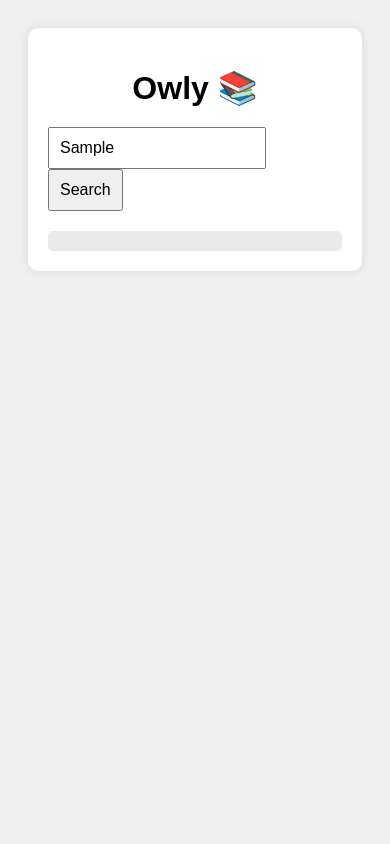
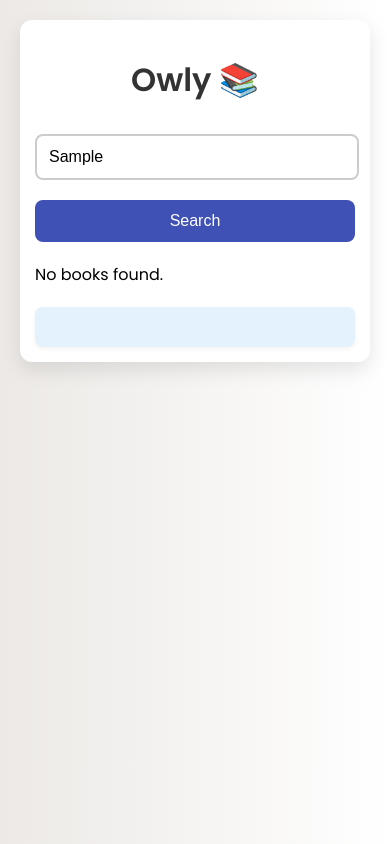
Before and after one commit to francesco-cascioli/Owly-App, a website built with webpack: page index.html in a window 390 px wide. Both pictures are taken after typing "Sample" into the empty fields and a click on the button "Search". Built offline with nearby package versions, Linux system fonts and the light colour scheme; no server answers.

Commit message:
migliorata la responsività,lo stile, l'interfaccia utente e le funzionalità

```diff
--- a/css/style.css
+++ b/css/style.css
@@ -1,6 +1,7 @@
 body {
-    font-family: Arial, sans-serif;
-    background-color: #f0f0f0;
+  font-family: 'Poppins', sans-serif;
+  background: linear-gradient(to right, #ece9e6, #ffffff);
+  margin: 0;
   padding: 20px;
 }
 
@@ -8,26 +9,46 @@ body {
   max-width: 700px;
   margin: auto;
   background-color: white;
-    padding: 20px;
-    border-radius: 10px;
-    box-shadow: 0 0 10px rgba(0,0,0,0.1);
+  padding: 30px;
+  border-radius: 12px;
+  box-shadow: 0 8px 20px rgba(0,0,0,0.1);
 }
 
 h1 {
   text-align: center;
-    margin-bottom: 20px;
+  margin-bottom: 30px;
+  font-weight: 600;
+  color: #333;
 }
 
 input[type="text"] {
-    width: calc(100% - 100px);
-    padding: 10px;
+  width: 100%;
+  padding: 12px;
   font-size: 16px;
+  border: 2px solid #ccc;
+  border-radius: 8px;
+  margin-bottom: 10px;
+  outline: none;
+  transition: border-color 0.3s;
+}
+
+input[type="text"]:focus {
+  border-color: #3f51b5;
 }
 
 button {
-    padding: 10px;
+  padding: 12px 20px;
   font-size: 16px;
+  background-color: #3f51b5;
+  color: white;
+  border: none;
+  border-radius: 8px;
   cursor: pointer;
+  transition: background-color 0.3s;
+}
+
+button:hover {
+  background-color: #303f9f;
 }
 
 #bookList {
@@ -35,18 +56,53 @@ body {
 }
 
 .book {
-    padding: 10px;
-    border-bottom: 1px solid #ccc;
+  padding: 15px;
+  background-color: #f9f9f9;
+  margin-bottom: 10px;
+  border-radius: 8px;
+  box-shadow: 0 2px 5px rgba(0,0,0,0.05);
   cursor: pointer;
+  transition: background-color 0.3s;
 }
 
 .book:hover {
-    background-color: #f9f9f9;
+  background-color: #eef;
 }
 
 #bookDetails {
   margin-top: 20px;
-    padding: 10px;
-    background-color: #eaeaea;
-    border-radius: 5px;
+  padding: 20px;
+  background-color: #e3f2fd;
+  border-radius: 8px;
+  box-shadow: 0 2px 5px rgba(0,0,0,0.05);
 }
+
+@media (max-width: 600px) {
+  .container {
+    padding: 15px;
+  }
+
+  input[type="text"] {
+    width: calc(100% - 24px);
+    display: block;
+  }
+
+
+  button {
+    width: 100%;
+    margin-top: 10px;
+    font-size: 16px;
+  }
+
+  #loader {
+    font-size: 16px;
+  }
+
+  .book {
+    font-size: 15px;
+  }
+
+  #bookDetails {
+    font-size: 15px;
+  }
+}
--- a/index.html
+++ b/index.html
@@ -5,12 +5,16 @@
     <meta name="viewport" content="width=device-width, initial-scale=1.0">
     <title>Owly - Cerca Libri</title>
     <link rel="stylesheet" href="css/style.css">
+    <link href="https://fonts.googleapis.com/css2?family=Poppins:wght@400;600&display=swap" rel="stylesheet">
+
 </head>
 <body>
     <div class="container">
         <h1>Owly 📚</h1>
-        <input type="text" id="searchInput" placeholder=""Inserisci una categoria (es. fantasy)"">
+        <input type="text" id="searchInput" placeholder="Search by genre (e.g. fantasy)">
         <button id="searchBtn">Search</button>
+        <div id="loader" style="display: none;">🦉 Finding the best books for you...</div>
+
 
         <div id="bookList"></div>
         <div id="bookDetails"></div>
--- a/js/api.js
+++ b/js/api.js
@@ -0,0 +1,23 @@
+import axios from 'axios';
+
+const BASE_URL = process.env.API_BASE_URL || 'https://openlibrary.org';
+
+export async function fetchBooksByCategory(category) {
+  try {
+    const response = await axios.get(`${BASE_URL}/subjects/${category}.json`);
+    return response.data.works;
+  } catch (error) {
+    console.error('Errore nel recupero dei libri:', error);
+    return [];
+  }
+}
+
+export async function fetchBookDetails(bookKey) {
+  try {
+    const response = await axios.get(`${BASE_URL}${bookKey}.json`);
+    return response.data;
+  } catch (error) {
+    console.error('Errore nel recupero della descrizione:', error);
+    return { description: 'Descrizione non disponibile.' };
+  }
+}
--- a/js/main.js
+++ b/js/main.js
@@ -0,0 +1,58 @@
+import { fetchBooksByCategory, fetchBookDetails } from './api.js';
+
+const searchBtn = document.getElementById('searchBtn');
+const searchInput = document.getElementById('searchInput');
+const bookList = document.getElementById('bookList');
+const bookDetails = document.getElementById('bookDetails');
+
+searchBtn.addEventListener('click', async () => {
+  const category = searchInput.value.trim().toLowerCase();
+
+  if (!category) {
+    alert('Please enter a genre!');
+    return;
+  }
+
+  document.getElementById('loader').style.display = 'block';
+  bookList.innerHTML = '';
+  bookDetails.innerHTML = '';
+
+  const books = await fetchBooksByCategory(category);
+
+  document.getElementById('loader').style.display = 'none';
+
+  if (books.length === 0) {
+    bookList.innerHTML = 'No books found.';
+    return;
+  }
+
+  displayBookList(books);
+});
+
+function displayBookList(books) {
+  bookList.innerHTML = '';
+
+  books.forEach((book) => {
+    const div = document.createElement('div');
+    div.classList.add('book');
+    div.textContent = `${book.title} - Autori: ${book.authors.map(a => a.name).join(', ')}`;
+
+    div.addEventListener('click', async () => {
+      const details = await fetchBookDetails(book.key);
+      showBookDetails(details);
+    });
+
+    bookList.appendChild(div);
+  });
+}
+
+function showBookDetails(details) {
+  const description = typeof details.description === 'object'
+    ? details.description.value
+    : details.description || 'No description available.';
+
+  bookDetails.innerHTML = `
+    <h3>${details.title}</h3>
+    <p>${description}</p>
+  `;
+}
```
Also changed, not shown: dist/bundle.js. Lines whose indentation alone changed are shown as unchanged.
